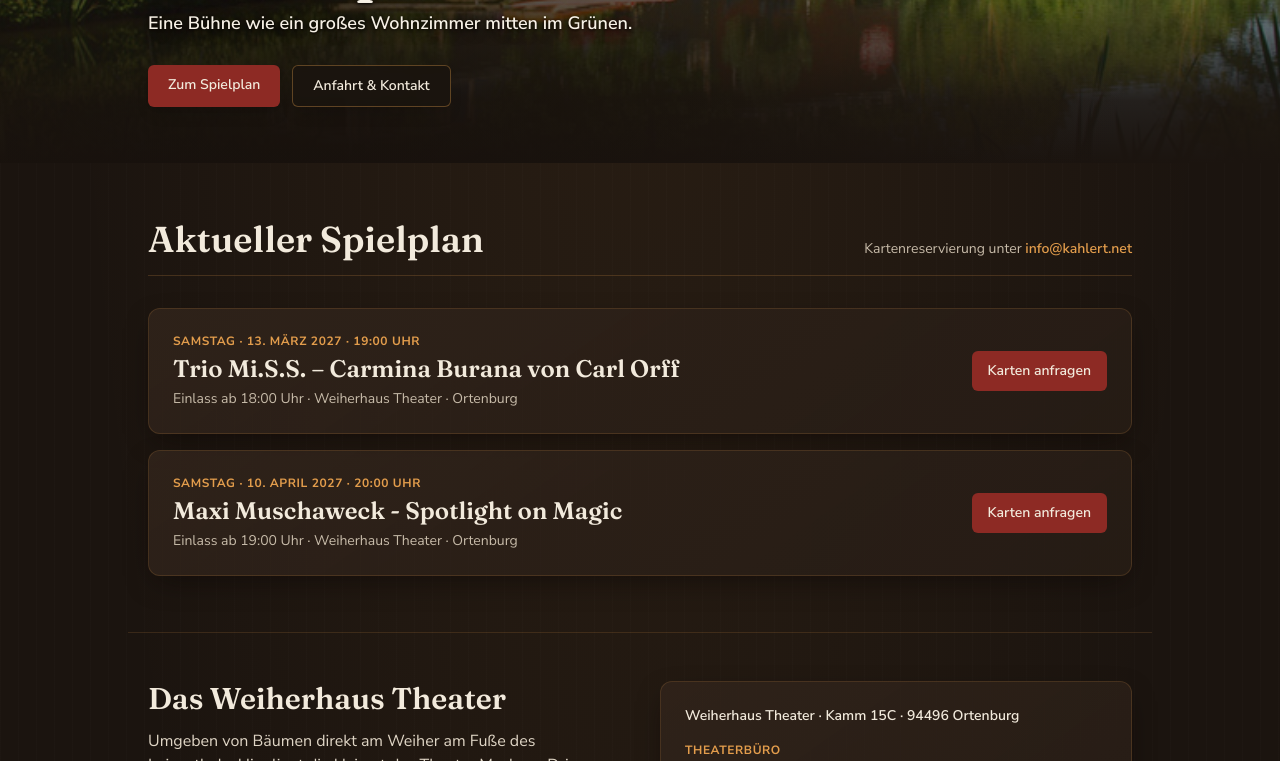
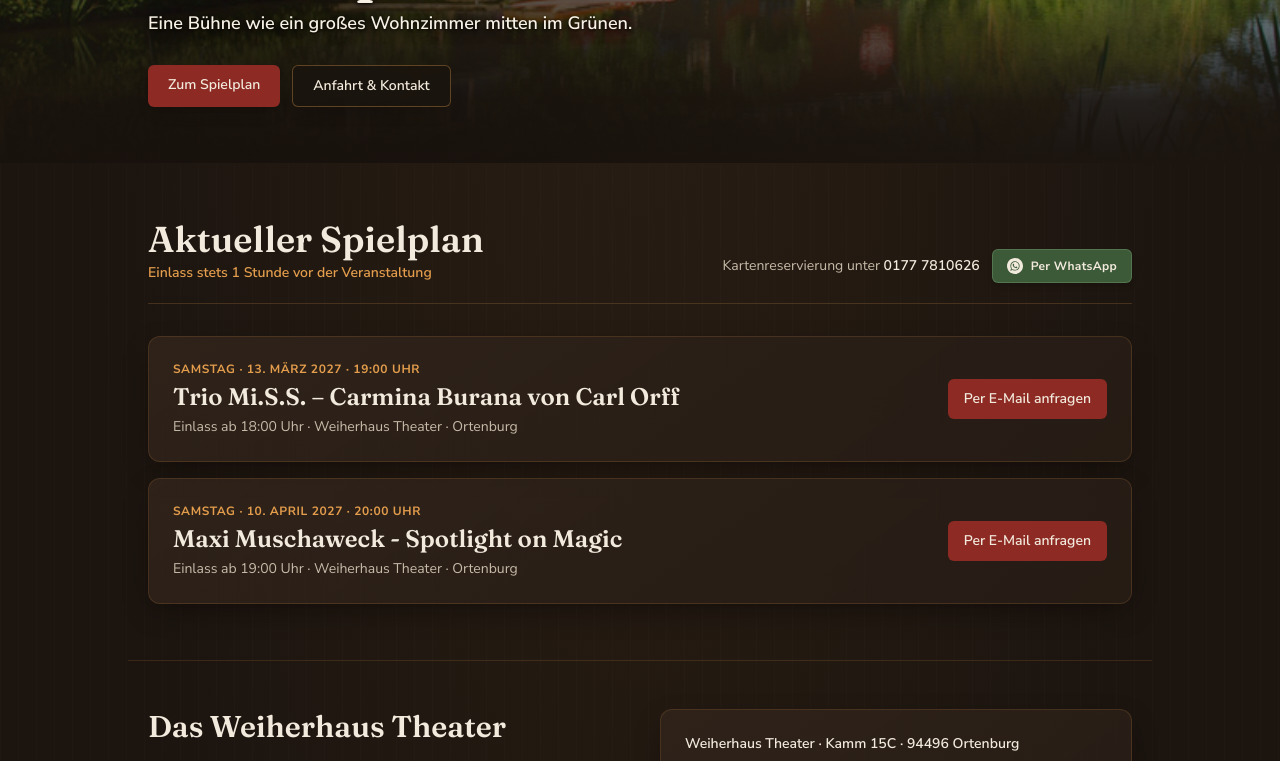
Before and after one commit to norbgali85-Nuc/weiherhaus-theater, a plain HTML site: page index.html in a window 1280 px wide. Shown: the part 461-1222 px from the top of the page. Drawn offline with nearby package versions, Linux system fonts and the light colour scheme.

Commit message:
Update contact methods and event details in index.html

```diff
--- a/index.html
+++ b/index.html
@@ -126,11 +126,30 @@
 
   <!-- SPIELPLAN -->
   <section id="spielplan" class="scroll-mt-24 max-w-5xl mx-auto px-5 py-14">
-    <div class="border-b border-[#e39d4c]/20 pb-4 mb-8 flex flex-col sm:flex-row sm:items-end justify-between gap-2">
-      <h2 class="text-3xl sm:text-4xl font-semibold text-[#f2eadc]">Aktueller Spielplan</h2>
-      <p class="text-sm text-[#c7bba9]">
-        Kartenreservierung unter <a href="mailto:info@kahlert.net" class="text-[#e39d4c] font-semibold hover:underline">info@kahlert.net</a>
-      </p>
+    <div class="border-b border-[#e39d4c]/20 pb-5 mb-8 flex flex-col md:flex-row md:items-end justify-between gap-4">
+      <div>
+        <h2 class="text-3xl sm:text-4xl font-semibold text-[#f2eadc]">Aktueller Spielplan</h2>
+        <p class="text-sm text-[#e39d4c] font-semibold mt-1">
+          Einlass stets 1 Stunde vor der Veranstaltung
+        </p>
+      </div>
+
+      <div class="flex flex-wrap items-center gap-3 text-sm text-[#c7bba9]">
+        <span>
+          Kartenreservierung unter <a href="tel:+491777810626" class="text-[#f2eadc] font-semibold hover:text-[#e39d4c] transition-colors">0177 7810626</a>
+        </span>
+        <a
+          href="https://wa.me/491777810626?text=Hallo%2C%20ich%20m%C3%B6chte%20gerne%20Karten%20f%C3%BCr%20eine%20Veranstaltung%20im%20Weiherhaus%20Theater%20reservieren%3A"
+          target="_blank"
+          rel="noopener"
+          class="inline-flex items-center gap-2 px-3.5 py-2 rounded-md bg-[#3c5938] hover:bg-[#496b44] border border-[#7fa879]/35 text-[#f2eadc] text-xs font-bold tracking-wide transition-colors shadow-md"
+        >
+          <svg class="w-4 h-4 fill-current" viewBox="0 0 24 24" aria-hidden="true">
+            <path d="M12.031 6.172c-3.181 0-5.767 2.586-5.768 5.766-.001 1.298.38 2.27 1.019 3.287l-.582 2.128 2.182-.573c.978.58 1.911.928 3.145.929 3.178 0 5.767-2.587 5.768-5.766.001-3.187-2.575-5.77-5.764-5.771zm3.392 8.244c-.144.405-.837.774-1.17.824-.299.045-.677.063-1.092-.069-.252-.08-.575-.187-.988-.365-1.739-.751-2.874-2.502-2.961-2.617-.087-.116-.708-.94-.708-1.793s.448-1.273.607-1.446c.159-.173.346-.217.462-.217l.332.006c.106.005.249-.04.39.298.144.347.491 1.2.534 1.287.043.087.072.188.014.304-.058.116-.087.188-.173.289l-.26.304c-.087.086-.177.18-.076.354.101.174.449.741.964 1.201.662.591 1.221.774 1.394.86s.274.072.376-.043c.101-.116.433-.506.549-.68.116-.173.231-.145.39-.087s1.011.477 1.184.564.289.13.332.202c.045.072.045.419-.1.824zm-3.423-14.416c-6.627 0-12 5.373-12 12s5.373 12 12 12 12-5.373 12-12-5.373-12-12-12zm.029 18.88c-1.161 0-2.305-.292-3.318-.844l-3.677.964.984-3.595c-.607-1.052-.927-2.246-.926-3.468.001-3.825 3.113-6.937 6.937-6.937 1.856.001 3.598.723 4.907 2.034 1.31 1.311 2.031 3.054 2.03 4.908-.001 3.825-3.113 6.938-6.937 6.938z"/>
+          </svg>
+          Per WhatsApp
+        </a>
+      </div>
     </div>
 
     <div class="space-y-4">
@@ -146,8 +165,8 @@
             Einlass ab 18:00 Uhr · Weiherhaus Theater · Ortenburg
           </p>
         </div>
-        <a href="mailto:info@kahlert.net?subject=Kartenreservierung%2013.%20März%202027" class="shrink-0 inline-block px-4 py-2.5 bg-[#8d2a24] hover:bg-[#a1322b] text-[#f2eadc] text-sm font-semibold rounded-md transition-colors text-center">
-          Karten anfragen
+        <a href="mailto:info@kahlert.net?subject=Kartenreservierung%2013.%20M%C3%A4rz%202027%20%E2%80%93%20Trio%20Mi.S.S." class="shrink-0 inline-block px-4 py-2.5 bg-[#8d2a24] hover:bg-[#a1322b] text-[#f2eadc] text-sm font-semibold rounded-md transition-colors text-center">
+          Per E-Mail anfragen
         </a>
       </article>
       <!-- EVENT ENDE -->
@@ -163,8 +182,8 @@
             Einlass ab 19:00 Uhr · Weiherhaus Theater · Ortenburg
           </p>
         </div>
-        <a href="mailto:info@kahlert.net?subject=Kartenreservierung%2010.%20April%202027" class="shrink-0 inline-block px-4 py-2.5 bg-[#8d2a24] hover:bg-[#a1322b] text-[#f2eadc] text-sm font-semibold rounded-md transition-colors text-center">
-          Karten anfragen
+        <a href="mailto:info@kahlert.net?subject=Kartenreservierung%2010.%20April%202027%20%E2%80%93%20Maxi%20Muschaweck" class="shrink-0 inline-block px-4 py-2.5 bg-[#8d2a24] hover:bg-[#a1322b] text-[#f2eadc] text-sm font-semibold rounded-md transition-colors text-center">
+          Per E-Mail anfragen
         </a>
       </article>
       <!-- EVENT ENDE -->
```
